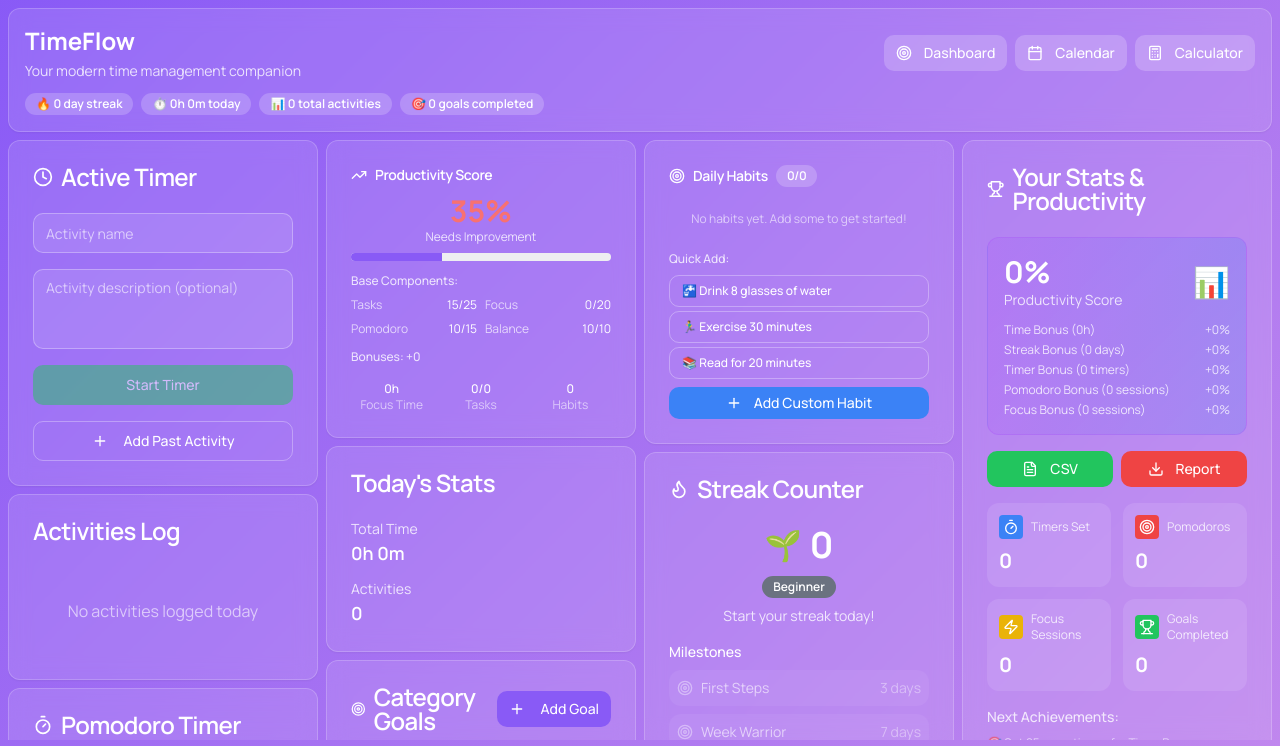
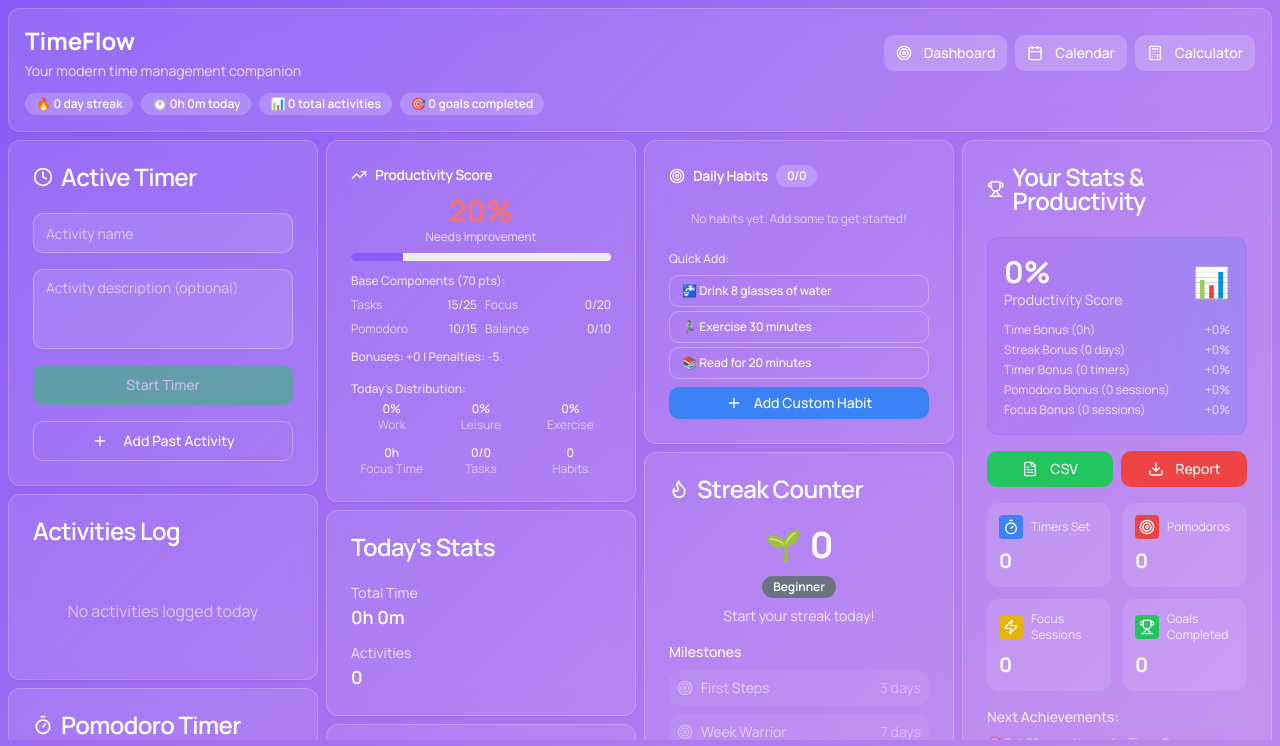
Before and after one commit to innov-design/timeflow, a React (Vite) app: page / in a window 1280 px wide. Shown: the top 746 px of the page. Built offline with nearby package versions, Linux system fonts and the light colour scheme.

Commit message:
Fix: Resolve TypeScript errors in ProductivityScoreCard
Fixes TypeScript errors related to arithmetic operations on unknown types within the ProductivityScoreCard component. This ensures correct calculation of the productivity score.

```diff
--- a/src/components/ProductivityScoreCard.tsx
+++ b/src/components/ProductivityScoreCard.tsx
@@ -58,41 +58,69 @@ export const ProductivityScoreCard: React.FC<ProductivityScoreCardProps> = ({
     return acc;
   }, {} as Record<string, number>);
 
-  const totalTime = Object.values(categoryDistribution).reduce((sum, time) => sum + time, 0);
-  const workPercentage = ((categoryDistribution['Work'] || 0) / totalTime) * 100;
-  const leisurePercentage = ((categoryDistribution['Leisure'] || 0) / totalTime) * 100;
+  const totalTime = Object.values(categoryDistribution).reduce((sum: number, time: number) => sum + time, 0);
+  const workPercentage = totalTime > 0 ? ((categoryDistribution['Work'] || 0) / totalTime) * 100 : 0;
+  const leisurePercentage = totalTime > 0 ? ((categoryDistribution['Leisure'] || 0) / totalTime) * 100 : 0;
+  const exercisePercentage = totalTime > 0 ? ((categoryDistribution['Exercise'] || 0) / totalTime) * 100 : 0;
 
-  // Simplified balance scoring
+  // Advanced balance scoring based on the formula
   let balanceScore = 10;
-  if (workPercentage > 60 || workPercentage < 30) balanceScore -= 3;
-  if (leisurePercentage > 30 || leisurePercentage < 10) balanceScore -= 2;
+
+  // Work/Education should be 40-50%
+  if (workPercentage < 40) balanceScore -= Math.floor((40 - workPercentage) / 5);
+  if (workPercentage > 50) balanceScore -= Math.floor((workPercentage - 50) / 5);
+
+  // Leisure should be 15-25%
+  if (leisurePercentage < 15) balanceScore -= Math.floor((15 - leisurePercentage) / 5);
+  if (leisurePercentage > 25) balanceScore -= Math.floor((leisurePercentage - 25) / 5);
+
+  // Exercise should be 8-12%
+  if (exercisePercentage < 8) balanceScore -= Math.floor((8 - exercisePercentage) / 5);
+
+  balanceScore = Math.max(0, balanceScore);
 
   // Base Score
   const baseScore = taskScore + focusScore + pomodoroScore + balanceScore;
 
-  // Bonus Points
+  // Bonus Points (up to 30)
   let bonusPoints = 0;
 
-  // Consistency bonuses
+  // Consistency bonuses (15 max)
   bonusPoints += Math.min(7, streak); // Daily streak
-  if (todaysActivities.length > 0 && totalTodayHours > 2) bonusPoints += 3; // Activity consistency
+  if (todaysActivities.length > 0 && totalTodayHours > 4) bonusPoints += 3; // Activity consistency
+  if (totalTodayHours >= 6 && totalTodayHours <= 10) bonusPoints += 2; // Good daily routine
 
-  // Wellness bonuses
+  // Wellness bonuses (10 max)
   const hasExercise = todaysActivities.some(activity =>
     activity.category.toLowerCase().includes('exercise') ||
-    activity.category.toLowerCase().includes('fitness')
+    activity.category.toLowerCase().includes('fitness') ||
+    activity.category.toLowerCase().includes('workout')
   );
   if (hasExercise) bonusPoints += 5;
 
-  // Habit completion bonus
-  const completedHabits = habits.filter(habit => habit.completed).length;
+  // Break discipline (inferred from activity gaps)
+  const hasGoodBreaks = todaysActivities.length > 3; // Simple heuristic
+  if (hasGoodBreaks) bonusPoints += 3;
+
+  // Habit completion bonus (5 max)
+  const completedHabits = habits.filter(habit => {
+    const today = new Date().toDateString();
+    return habit.lastCompleted && new Date(habit.lastCompleted).toDateString() === today;
+  }).length;
   bonusPoints += Math.min(5, completedHabits * 2);
 
-  // Focus mode bonus
-  bonusPoints += Math.min(3, focusModeCount);
+  // Efficiency bonuses (5 max)
+  bonusPoints += Math.min(3, focusModeCount); // Focus mode usage
+  if (todaysActivities.length > 0) bonusPoints += 1; // Consistent logging
+
+  // Penalties (max -15)
+  let penalties = 0;
+  if (leisurePercentage > 35) penalties += 5; // Excessive leisure
+  if (!hasExercise && totalTodayHours > 6) penalties += 3; // No physical activity
+  if (totalTodayHours < 4) penalties += 5; // Inconsistent logging
 
   // Final Score
-  const finalScore = Math.min(100, Math.max(0, baseScore + bonusPoints));
+  const finalScore = Math.min(100, Math.max(0, baseScore + bonusPoints - penalties));
 
   const getScoreColor = (score: number) => {
     if (score >= 90) return 'text-green-400';
@@ -131,7 +159,7 @@ export const ProductivityScoreCard: React.FC<ProductivityScoreCardProps> = ({
 
         {/* Score Breakdown */}
         <div className="space-y-2">
-          <div className="text-white/80 text-xs font-medium">Base Components:</div>
+          <div className="text-white/80 text-xs font-medium">Base Components (70 pts):</div>
           <div className="grid grid-cols-2 gap-2 text-xs">
             <div className="flex justify-between">
               <span className="text-white/70">Tasks</span>
@@ -154,7 +182,9 @@ export const ProductivityScoreCard: React.FC<ProductivityScoreCardProps> = ({
 
         {/* Bonus Points */}
         <div className="space-y-1">
-          <div className="text-white/80 text-xs font-medium">Bonuses: +{bonusPoints}</div>
+          <div className="text-white/80 text-xs font-medium">
+            Bonuses: +{bonusPoints} | Penalties: -{penalties}
+          </div>
           <div className="flex flex-wrap gap-1">
             {streak > 0 && (
               <Badge variant="secondary" className="bg-green-500/20 text-green-300 text-xs">
@@ -179,6 +209,25 @@ export const ProductivityScoreCard: React.FC<ProductivityScoreCardProps> = ({
           </div>
         </div>
 
+        {/* Distribution Breakdown */}
+        <div className="space-y-1">
+          <div className="text-white/80 text-xs font-medium">Today's Distribution:</div>
+          <div className="grid grid-cols-3 gap-2 text-xs">
+            <div className="text-center">
+              <div className="text-white font-medium">{Math.round(workPercentage)}%</div>
+              <div className="text-white/60">Work</div>
+            </div>
+            <div className="text-center">
+              <div className="text-white font-medium">{Math.round(leisurePercentage)}%</div>
+              <div className="text-white/60">Leisure</div>
+            </div>
+            <div className="text-center">
+              <div className="text-white font-medium">{Math.round(exercisePercentage)}%</div>
+              <div className="text-white/60">Exercise</div>
+            </div>
+          </div>
+        </div>
+
         {/* Quick Stats */}
         <div className="grid grid-cols-3 gap-2 text-xs">
           <div className="text-center">
```
